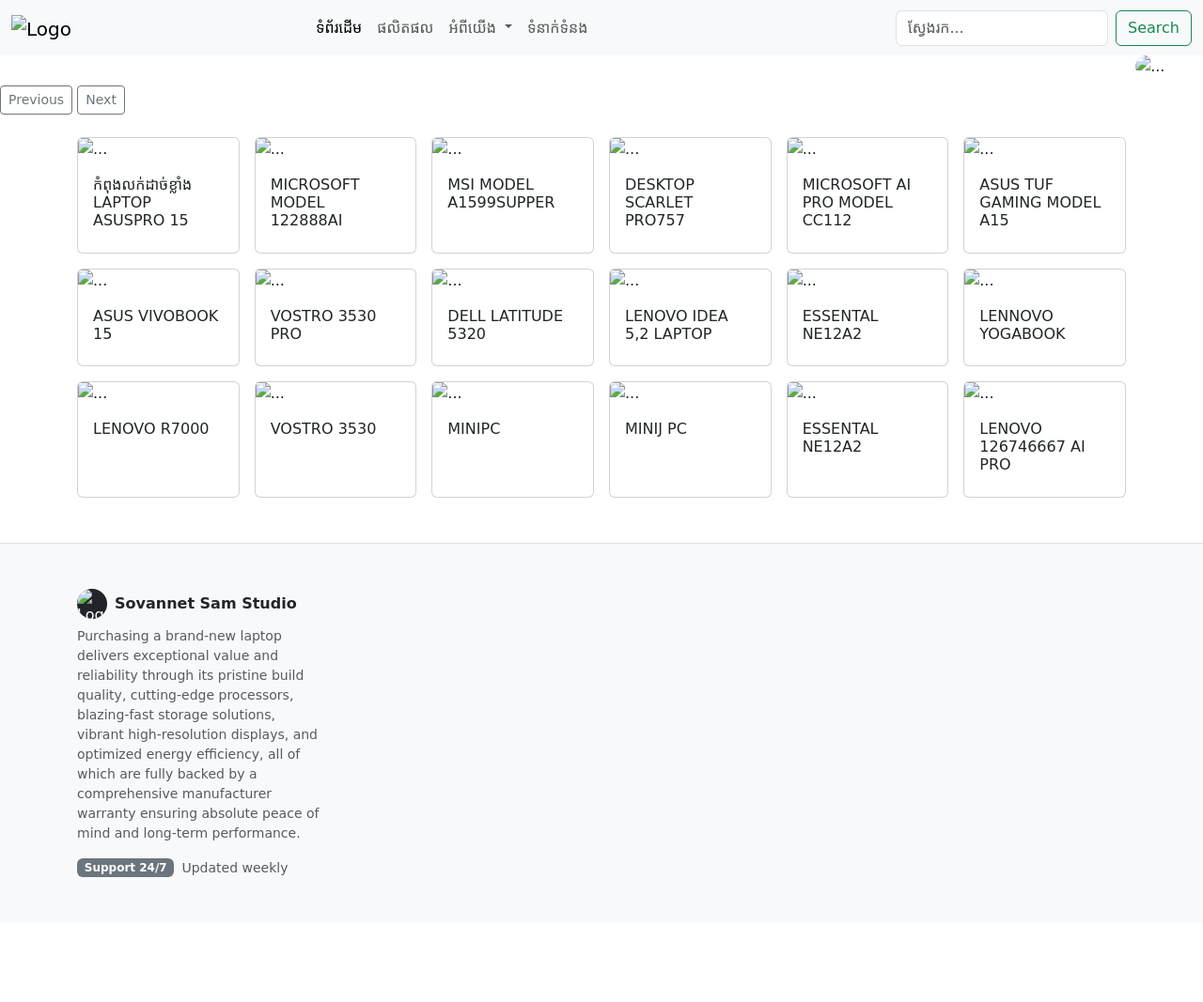
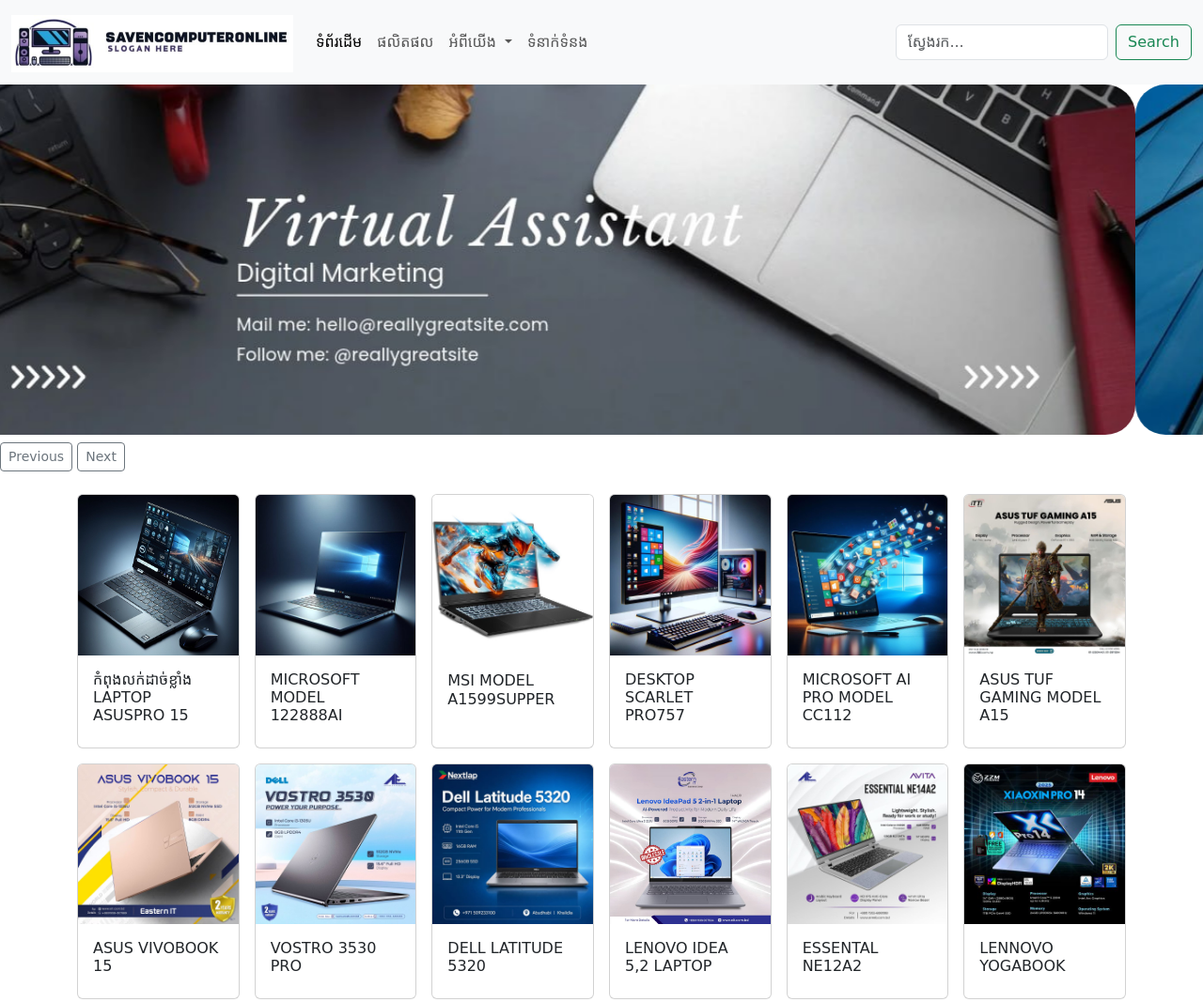
Before and after one commit to SovannetSam/samsovannetfinalexam.hithub.io, a plain HTML site: page index.html in a window 1280 px wide. Shown: the top 1067 px of the page at 94% size. Before the commit the page ends 983 px from the top, so only its background shows below. Drawn offline with nearby package versions, Linux system fonts and the light colour scheme; files that its build step writes are made by us from their sources; a web font is replaced by a local one.

Commit message:
Update index.html

```diff
--- a/index.html
+++ b/index.html
@@ -12,7 +12,7 @@
     <link href="https://fonts.googleapis.com/css2?family=Battambang:wght@100;300;400;700;900&display=swap" rel="stylesheet">
 
     <!-- Link to External CSS -->
-    <link rel="stylesheet" href="assets/css/custom.css">
+    <link rel="stylesheet" href="css/custom.css">
 
     <!-- Bootstrap 5 CSS & JS -->
     <link href="https://cdn.jsdelivr.net/npm/bootstrap@5.3.3/dist/css/bootstrap.min.css" rel="stylesheet">
@@ -42,7 +42,7 @@
         <nav class="navbar navbar-expand-md bg-light">
             <div class="container-fluid">
                 <a class="navbar-brand" href="#">
-                    <img src="assets/images/pf/pf1.jpg" alt="Logo" width="300" class="d-inline-block align-text-top">
+                    <img src="images/pf/pf1.jpg" alt="Logo" width="300" class="d-inline-block align-text-top">
                 </a>
                 <button class="navbar-toggler" type="button" data-bs-toggle="collapse" data-bs-target="#navbarContent" aria-controls="navbarContent" aria-expanded="false" aria-label="Toggle navigation">
                     <span class="navbar-toggler-icon"></span>
@@ -62,7 +62,9 @@
                             <ul class="dropdown-menu" aria-labelledby="navbarDropdown">
                                 <li><a class="dropdown-item" href="#">Action</a></li>
                                 <li><a class="dropdown-item" href="#">Another action</a></li>
-                                <li><hr class="dropdown-divider"></li>
+                                <li>
+                                    <hr class="dropdown-divider">
+                                </li>
                                 <li><a class="dropdown-item" href="#">Something else here</a></li>
                             </ul>
                         </li>
@@ -82,13 +84,13 @@
     <div id="carouselExampleAutoplaying" class="carousel slide" data-bs-ride="carousel">
         <div class="carousel-inner">
             <div class="carousel-item active">
-                <img src="assets/images/logos/photo_6242112856363045508_y.jpg" class="d-block w-100 rounded-5" alt="...">
+                <img src="images/logos/photo_6242112856363045508_y.jpg" class="d-block w-100 rounded-5" alt="...">
             </div>
             <div class="carousel-item">
-                <img src="assets/images/logos/photo_6242112856363045509_y.jpg" class="d-block w-100 rounded-5" alt="...">
+                <img src="images/logos/photo_6242112856363045509_y.jpg" class="d-block w-100 rounded-5" alt="...">
             </div>
             <div class="carousel-item">
-                <img src="assets/images/logos/photo_6242112856363045510_y.jpg" class="d-block w-100 rounded-5" alt="...">
+                <img src="images/logos/photo_6242112856363045510_y.jpg" class="d-block w-100 rounded-5" alt="...">
             </div>
         </div>
         <div class="d-flex justify-content-between align-items-center mt-2">
@@ -108,7 +110,7 @@
         <div class="row g-3">
             <div class="col-12 col-sm-6 col-md-4 col-lg-3 col-xl-2">
                 <section class="card h-100">
-                    <img src="assets/images/category/c1.jpg" class="card-img-top" alt="...">
+                    <img src="images/category/c1.jpg" class="card-img-top" alt="...">
                     <div class="card-body">
                         <h4 class="card-title fs-6">កំពុងលក់ដាច់ខ្លាំង LAPTOP ASUSPRO 15</h4>
                     </div>
@@ -116,7 +118,7 @@
             </div>
             <div class="col-12 col-sm-6 col-md-4 col-lg-3 col-xl-2">
                 <section class="card h-100">
-                    <img src="assets/images/category/c2.jpg" class="card-img-top" alt="...">
+                    <img src="images/category/c2.jpg" class="card-img-top" alt="...">
                     <div class="card-body">
                         <h4 class="card-title fs-6">MICROSOFT MODEL 122888AI</h4>
                     </div>
@@ -124,7 +126,7 @@
             </div>
             <div class="col-12 col-sm-6 col-md-4 col-lg-3 col-xl-2">
                 <section class="card h-100">
-                    <img src="assets/images/category/c6.jpg" class="card-img-top" alt="...">
+                    <img src="images/category/c6.jpg" class="card-img-top" alt="...">
                     <div class="card-body">
                         <h4 class="card-title fs-6">MSI MODEL A1599SUPPER</h4>
                     </div>
@@ -132,7 +134,7 @@
             </div>
             <div class="col-12 col-sm-6 col-md-4 col-lg-3 col-xl-2">
                 <section class="card h-100">
-                    <img src="assets/images/category/c5.jpg" class="card-img-top" alt="...">
+                    <img src="images/category/c5.jpg" class="card-img-top" alt="...">
                     <div class="card-body">
                         <h4 class="card-title fs-6">DESKTOP SCARLET PRO757</h4>
                     </div>
@@ -140,7 +142,7 @@
             </div>
             <div class="col-12 col-sm-6 col-md-4 col-lg-3 col-xl-2">
                 <section class="card h-100">
-                    <img src="assets/images/category/c3.jpg" class="card-img-top" alt="...">
+                    <img src="images/category/c3.jpg" class="card-img-top" alt="...">
                     <div class="card-body">
                         <h4 class="card-title fs-6">MICROSOFT AI PRO MODEL CC112</h4>
                     </div>
@@ -148,7 +150,7 @@
             </div>
             <div class="col-12 col-sm-6 col-md-4 col-lg-3 col-xl-2">
                 <section class="card h-100">
-                    <img src="assets/images/category/c7.jpg" class="card-img-top" alt="...">
+                    <img src="images/category/c7.jpg" class="card-img-top" alt="...">
                     <div class="card-body">
                         <h4 class="card-title fs-6">ASUS TUF GAMING MODEL A15</h4>
                     </div>
@@ -156,7 +158,7 @@
             </div>
             <div class="col-12 col-sm-6 col-md-4 col-lg-3 col-xl-2">
                 <section class="card h-100">
-                    <img src="assets/images/category/l1.jpg" class="card-img-top" alt="...">
+                    <img src="images/category/l1.jpg" class="card-img-top" alt="...">
                     <div class="card-body">
                         <h4 class="card-title fs-6">ASUS VIVOBOOK 15</h4>
                     </div>
@@ -164,7 +166,7 @@
             </div>
             <div class="col-12 col-sm-6 col-md-4 col-lg-3 col-xl-2">
                 <section class="card h-100">
-                    <img src="assets/images/category/l2.jpg" class="card-img-top" alt="...">
+                    <img src="images/category/l2.jpg" class="card-img-top" alt="...">
                     <div class="card-body">
                         <h4 class="card-title fs-6">VOSTRO 3530 PRO</h4>
                     </div>
@@ -172,7 +174,7 @@
             </div>
             <div class="col-12 col-sm-6 col-md-4 col-lg-3 col-xl-2">
                 <section class="card h-100">
-                    <img src="assets/images/category/l3.jpg" class="card-img-top" alt="...">
+                    <img src="images/category/l3.jpg" class="card-img-top" alt="...">
                     <div class="card-body">
                         <h4 class="card-title fs-6">DELL LATITUDE 5320</h4>
                     </div>
@@ -180,7 +182,7 @@
             </div>
             <div class="col-12 col-sm-6 col-md-4 col-lg-3 col-xl-2">
                 <section class="card h-100">
-                    <img src="assets/images/category/l4.jpg" class="card-img-top" alt="...">
+                    <img src="images/category/l4.jpg" class="card-img-top" alt="...">
                     <div class="card-body">
                         <h4 class="card-title fs-6">LENOVO IDEA 5,2 LAPTOP</h4>
                     </div>
@@ -188,7 +190,7 @@
             </div>
             <div class="col-12 col-sm-6 col-md-4 col-lg-3 col-xl-2">
                 <section class="card h-100">
-                    <img src="assets/images/category/l5.jpg" class="card-img-top" alt="...">
+                    <img src="images/category/l5.jpg" class="card-img-top" alt="...">
                     <div class="card-body">
                         <h4 class="card-title fs-6">ESSENTAL NE12A2</h4>
                     </div>
@@ -196,7 +198,7 @@
             </div>
             <div class="col-12 col-sm-6 col-md-4 col-lg-3 col-xl-2">
                 <section class="card h-100">
-                    <img src="assets/images/category/l6.jpg" class="card-img-top" alt="...">
+                    <img src="images/category/c11.jpg" class="card-img-top" alt="...">
                     <div class="card-body">
                         <h4 class="card-title fs-6">LENNOVO YOGABOOK</h4>
                     </div>
@@ -204,7 +206,7 @@
             </div>
             <div class="col-12 col-sm-6 col-md-4 col-lg-3 col-xl-2">
                 <section class="card h-100">
-                    <img src="assets/images/category/c9.jpg" class="card-img-top" alt="...">
+                    <img src="images/category/c9.jpg" class="card-img-top" alt="...">
                     <div class="card-body">
                         <h4 class="card-title fs-6">LENOVO R7000</h4>
                     </div>
@@ -212,7 +214,7 @@
             </div>
             <div class="col-12 col-sm-6 col-md-4 col-lg-3 col-xl-2">
                 <section class="card h-100">
-                    <img src="assets/images/category/l2.jpg" class="card-img-top" alt="...">
+                    <img src="images/category/c10.jpg" class="card-img-top" alt="...">
                     <div class="card-body">
                         <h4 class="card-title fs-6">VOSTRO 3530</h4>
                     </div>
@@ -220,7 +222,7 @@
             </div>
             <div class="col-12 col-sm-6 col-md-4 col-lg-3 col-xl-2">
                 <section class="card h-100">
-                    <img src="assets/images/category/l11.jpg" class="card-img-top" alt="...">
+                    <img src="images/category/l11.jpg" class="card-img-top" alt="...">
                     <div class="card-body">
                         <h4 class="card-title fs-6">MINIPC</h4>
                     </div>
@@ -228,7 +230,7 @@
             </div>
             <div class="col-12 col-sm-6 col-md-4 col-lg-3 col-xl-2">
                 <section class="card h-100">
-                    <img src="assets/images/category/l13.jpg" class="card-img-top" alt="...">
+                    <img src="images/category/l13.jpg" class="card-img-top" alt="...">
                     <div class="card-body">
                         <h4 class="card-title fs-6">MINIJ PC</h4>
                     </div>
@@ -236,7 +238,7 @@
             </div>
             <div class="col-12 col-sm-6 col-md-4 col-lg-3 col-xl-2">
                 <section class="card h-100">
-                    <img src="assets/images/category/l5.jpg" class="card-img-top" alt="...">
+                    <img src="images/category/l5.jpg" class="card-img-top" alt="...">
                     <div class="card-body">
                         <h4 class="card-title fs-6">ESSENTAL NE12A2</h4>
                     </div>
@@ -244,7 +246,7 @@
             </div>
             <div class="col-12 col-sm-6 col-md-4 col-lg-3 col-xl-2">
                 <section class="card h-100">
-                    <img src="assets/images/category/l6.jpg" class="card-img-top" alt="...">
+                    <img src="images/category/l6.jpg" class="card-img-top" alt="...">
                     <div class="card-body">
                         <h4 class="card-title fs-6">LENOVO 126746667 AI PRO</h4>
                     </div>
@@ -259,11 +261,12 @@
             <div class="row g-4">
                 <div class="col-12 col-lg-3">
                     <div class="d-flex align-items-center gap-2 mb-2">
-                        <img src="assets/images/pf/pf2.jpg" alt="Logo" width="32" height="32" class="rounded-circle bg-dark text-white">
+                        <img src="images/pf/pf2.jpg" alt="Logo" width="32" height="32" class="rounded-circle bg-dark text-white">
                         <span class="fw-bold text-dark fs-6">Sovannet Sam Studio</span>
                     </div>
                     <p class="text-muted small mb-3">
-                        Purchasing a brand-new laptop delivers exceptional value and reliability through its pristine build quality, cutting-edge processors, blazing-fast storage solutions, vibrant high-resolution displays, and optimized energy efficiency, all of which are fully backed by a comprehensive manufacturer warranty ensuring absolute peace of mind and long-term performance.
+                        Purchasing a brand-new laptop delivers exceptional value and reliability through its pristine build quality, cutting-edge processors, blazing-fast storage solutions, vibrant high-resolution displays, and optimized energy efficiency, all of which are fully
+                        backed by a comprehensive manufacturer warranty ensuring absolute peace of mind and long-term performance.
                     </p>
                     <div class="d-flex align-items-center gap-2">
                         <span class="badge bg-secondary">Support 24/7</span>
```
